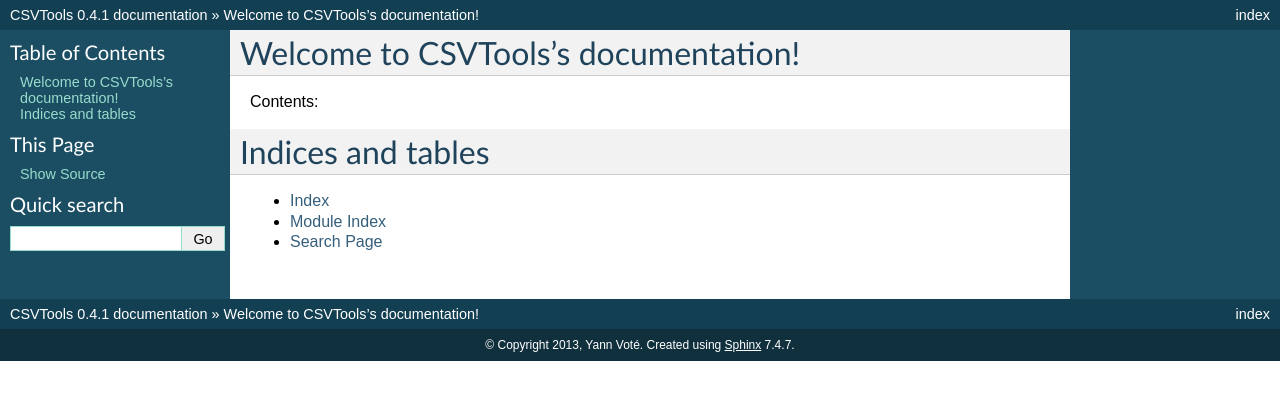
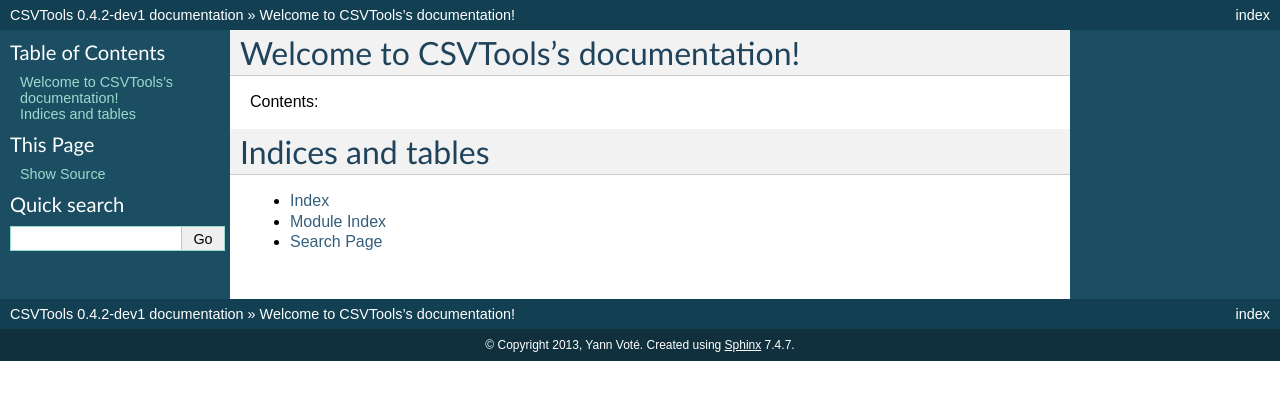
Before and after one commit to ygversil/qgis-plugin-csv-tools, a Sphinx documentation site: the page built from help/source/index.rst, in a window 1280 px wide. Shown: the top 400 px of the page. Built offline with Sphinx 7.4.7, drawn with Linux system fonts in a browser that asks for light colours; formulas are drawn with MathJax 3.

Commit message:
Bump version: 0.4.1 → 0.4.2-dev1

```diff
--- a/help/source/conf.py
+++ b/help/source/conf.py
@@ -48,9 +48,9 @@
 # built documents.
 #
 # The short X.Y version.
-version = '0.4.1'
+version = '0.4.2-dev1'
 # The full version, including alpha/beta/rc tags.
-release = '0.4.1'
+release = '0.4.2-dev1'
 
 # The language for content autogenerated by Sphinx. Refer to documentation
 # for a list of supported languages.
--- a/metadata.txt
+++ b/metadata.txt
@@ -10,7 +10,7 @@
 name=CSV Tools
 qgisMinimumVersion=3.0
 description=Adds new processing algorithms and models that deal with CSV files
-version=0.4.1
+version=0.4.2-dev1
 author=Yann Voté
 email=ygversil@lilo.org
 
```
Also changed, not shown: .bumpversion.cfg.
